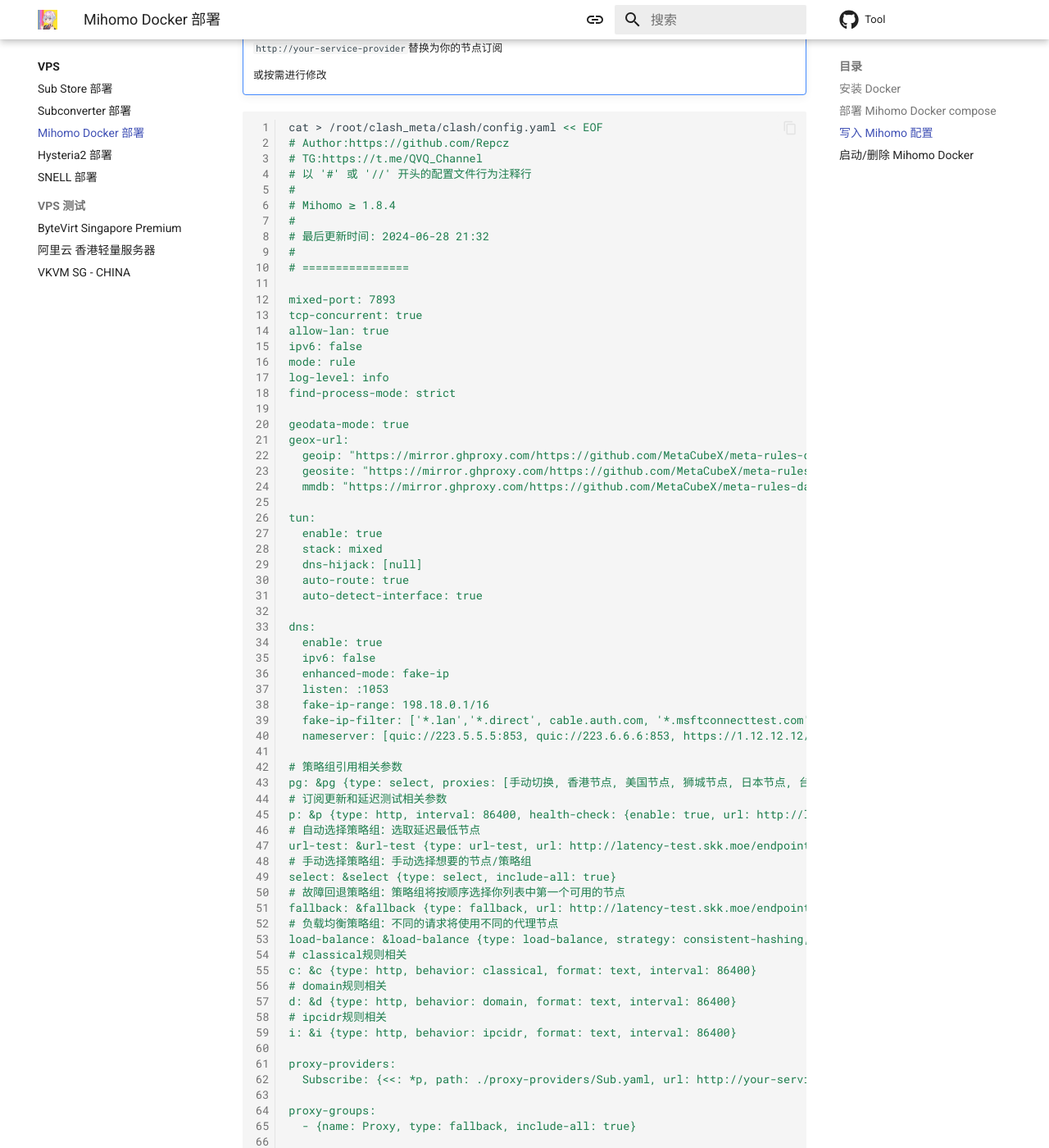
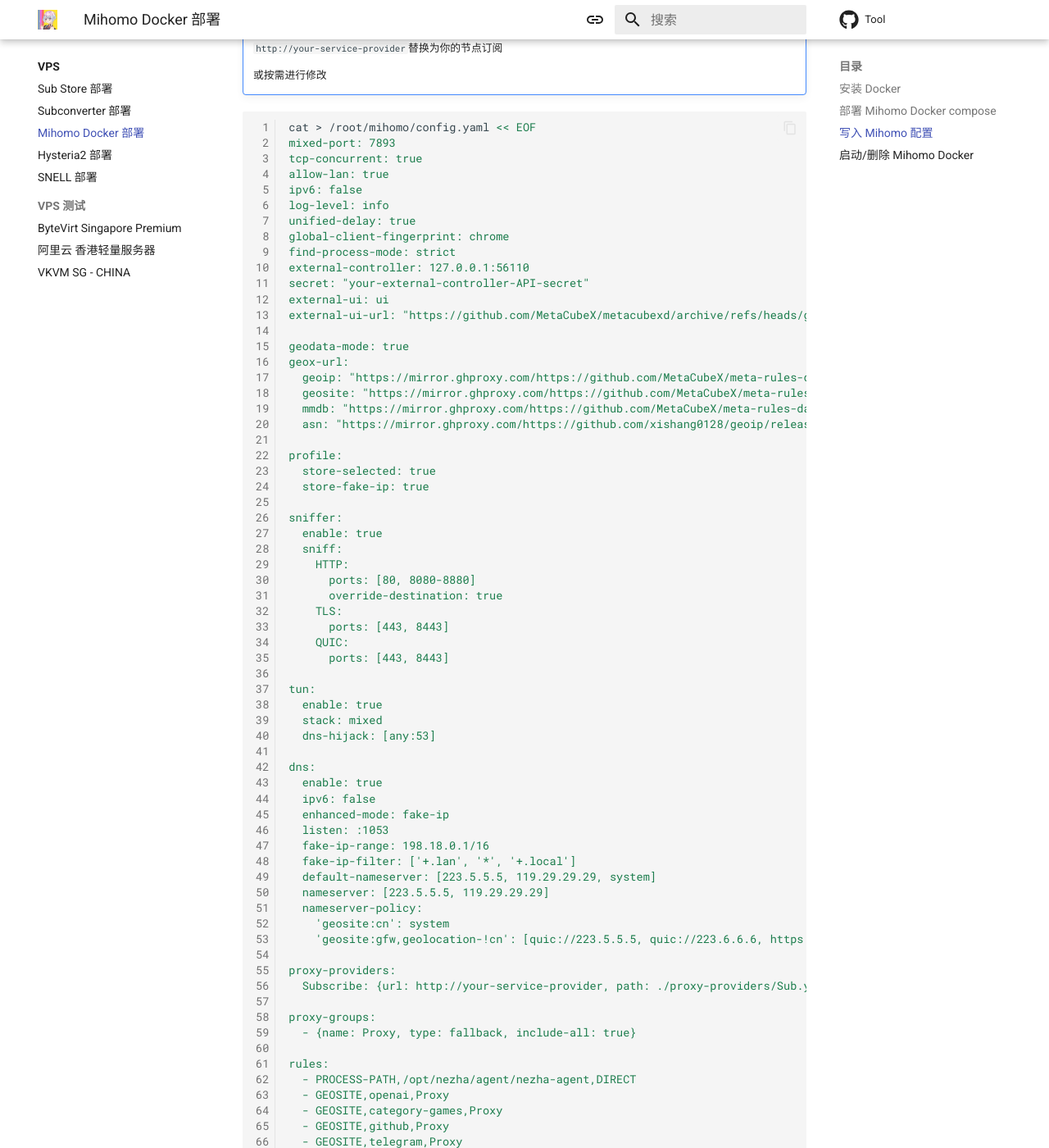
Before and after one commit to Repcz/Repcz.github.io, an MkDocs documentation site: the page built from docs/vps/mihomo-docker.md, in a window 1280 px wide and 1400 px high, scrolled down 1131 px. Shown: the whole window at 82% size. Built offline with MkDocs 1.6.1 and Material for MkDocs 9.7.7, drawn with Linux system fonts in a browser that asks for light colours; comment, search, counter and statistics services are not loaded; some of the changed text lies outside the part shown.

Commit message:
Fix && Deploy

````diff
--- a/docs/vps/mihomo-docker.md
+++ b/docs/vps/mihomo-docker.md
@@ -25,7 +25,7 @@ cat > /root/mihomo/docker-compose.yml << EOF
 services:
   clash:
     container_name: clash-meta
-    image: metacubex/mihomo:latest  # 最新版用 metacubex/mihomo:Alpha
+    image: metacubex/mihomo:latest
     restart: always
     pid: host
     ipc: host
@@ -35,7 +35,7 @@ services:
     security_opt:
       - apparmor=unconfined
     volumes:
-      - ~/clash_meta/clash:/root/.config/mihomo
+      - ~/mihomo:/root/.config/mihomo
       - /dev/net/tun:/dev/net/tun
       # 共享host的时间环境
       - /etc/timezone:/etc/timezone:ro
@@ -53,37 +53,46 @@ EOF
     或按需进行修改
 
 ```bash
-cat > /root/clash_meta/clash/config.yaml << EOF
-# Author:https://github.com/Repcz
-# TG:https://t.me/QVQ_Channel
-# 以 '#' 或 '//' 开头的配置文件行为注释行
-#
-# Mihomo ≥ 1.8.4
-#
-# 最后更新时间: 2024-06-28 21:32
-#
-# ================
-
+cat > /root/mihomo/config.yaml << EOF
 mixed-port: 7893
 tcp-concurrent: true
 allow-lan: true
 ipv6: false
-mode: rule
 log-level: info
+unified-delay: true
+global-client-fingerprint: chrome
 find-process-mode: strict
+external-controller: 127.0.0.1:56110
+secret: "your-external-controller-API-secret"
+external-ui: ui
+external-ui-url: "https://github.com/MetaCubeX/metacubexd/archive/refs/heads/gh-pages.zip"
 
 geodata-mode: true
 geox-url:
   geoip: "https://mirror.ghproxy.com/https://github.com/MetaCubeX/meta-rules-dat/releases/download/latest/geoip-lite.dat"
   geosite: "https://mirror.ghproxy.com/https://github.com/MetaCubeX/meta-rules-dat/releases/download/latest/geosite.dat"
   mmdb: "https://mirror.ghproxy.com/https://github.com/MetaCubeX/meta-rules-dat/releases/download/latest/country-lite.mmdb"
+  asn: "https://mirror.ghproxy.com/https://github.com/xishang0128/geoip/releases/download/latest/GeoLite2-ASN.mmdb"
+
+profile:
+  store-selected: true
+  store-fake-ip: true
+
+sniffer:
+  enable: true
+  sniff:
+    HTTP:
+      ports: [80, 8080-8880]
+      override-destination: true
+    TLS:
+      ports: [443, 8443]
+    QUIC:
+      ports: [443, 8443]
 
 tun:
   enable: true
   stack: mixed
-  dns-hijack: [null]
-  auto-route: true
-  auto-detect-interface: true
+  dns-hijack: [any:53]
 
 dns:
   enable: true
@@ -91,30 +100,15 @@ dns:
   enhanced-mode: fake-ip
   listen: :1053
   fake-ip-range: 198.18.0.1/16
-  fake-ip-filter: ['*.lan','*.direct', cable.auth.com, '*.msftconnecttest.com', '*.msftncsi.com', network-test.debian.org, detectportal.firefox.com, resolver1.opendns.com, '*.srv.nintendo.net', '*.stun.playstation.net', xbox.*.microsoft.com, '*.xboxlive.com', stun.*, global.turn.twilio.com, global.stun.twilio.com, app.yinxiang.com, injections.adguard.org, local.adguard.org, cable.auth.com, localhost.*.qq.com, localhost.*.weixin.qq.com, '*.logon.battlenet.com.cn', '*.logon.battle.net', '*.blzstatic.cn', music.163.com, '*.music.163.com', '*.126.net', musicapi.taihe.com, music.taihe.com, songsearch.kugou.com, trackercdn.kugou.com, '*.kuwo.cn', api-jooxtt.sanook.com, api.joox.com, joox.com, y.qq.com, '*.y.qq.com', streamoc.music.tc.qq.com, mobileoc.music.tc.qq.com, isure.stream.qqmusic.qq.com, dl.stream.qqmusic.qq.com, aqqmusic.tc.qq.com, amobile.music.tc.qq.com, '*.xiami.com', '*.music.migu.cn', music.migu.cn, proxy.golang.org, '*.mcdn.bilivideo.cn', '*.cmpassport.com', id6.me, open.e.189.cn, mdn.open.wo.cn, opencloud.wostore.cn, auth.wosms.cn, '*.jegotrip.com.cn', '*.icitymobile.mobi', '*.pingan.com.cn', '*.cmbchina.com', '*.10099.com.cn', pool.ntp.org, '*.pool.ntp.org', ntp.*.com, time.*.com, 'ntp?.*.com', 'time?.*.com', time.*.gov, time.*.edu.cn, '*.ntp.org.cn', PDC._msDCS.*.*, DC._msDCS.*.*, GC._msDCS.*.*]
-  nameserver: [quic://223.5.5.5:853, quic://223.6.6.6:853, https://1.12.12.12/dns-query, https://120.53.53.53/dns-query]
-
-# 策略组引用相关参数
-pg: &pg {type: select, proxies: [手动切换, 香港节点, 美国节点, 狮城节点, 日本节点, 台湾节点, 欧洲节点, DIRECT]}
-# 订阅更新和延迟测试相关参数
-p: &p {type: http, interval: 86400, health-check: {enable: true, url: http://latency-test.skk.moe/endpoint, interval: 1800}}
-# 自动选择策略组：选取延迟最低节点
-url-test: &url-test {type: url-test, url: http://latency-test.skk.moe/endpoint, interval: 300, tolerance: 0, include-all: true}
-# 手动选择策略组：手动选择想要的节点/策略组
-select: &select {type: select, include-all: true}
-# 故障回退策略组：策略组将按顺序选择你列表中第一个可用的节点
-fallback: &fallback {type: fallback, url: http://latency-test.skk.moe/endpoint, interval: 300, include-all: true}
-# 负载均衡策略组：不同的请求将使用不同的代理节点
-load-balance: &load-balance {type: load-balance, strategy: consistent-hashing, url: http://latency-test.skk.moe/endpoint, interval: 300, include-all: true}
-# classical规则相关
-c: &c {type: http, behavior: classical, format: text, interval: 86400}
-# domain规则相关
-d: &d {type: http, behavior: domain, format: text, interval: 86400}
-# ipcidr规则相关
-i: &i {type: http, behavior: ipcidr, format: text, interval: 86400}
+  fake-ip-filter: ['+.lan', '*', '+.local']
+  default-nameserver: [223.5.5.5, 119.29.29.29, system]
+  nameserver: [223.5.5.5, 119.29.29.29]
+  nameserver-policy:
+    'geosite:cn': system
+    'geosite:gfw,geolocation-!cn': [quic://223.5.5.5, quic://223.6.6.6, https://1.12.12.12/dns-query, https://120.53.53.53/dns-query]
 
 proxy-providers:
-  Subscribe: {<<: *p, path: ./proxy-providers/Sub.yaml, url: http://your-service-provider}
+  Subscribe: {url: http://your-service-provider, path: ./proxy-providers/Sub.yaml, type: http, interval: 86400, health-check: {enable: true, url: http://connectivitycheck.gstatic.com/generate_204, interval: 1800}}
 
 proxy-groups:
   - {name: Proxy, type: fallback, include-all: true}
@@ -135,7 +129,6 @@ rules:
 
   - GEOIP,telegram,Proxy
   - GEOIP,twitter,Proxy
-  - GEOIP,apple,Proxy
   - GEOIP,google,Proxy
   - GEOIP,private,DIRECT
   - GEOIP,lan,DIRECT
````
